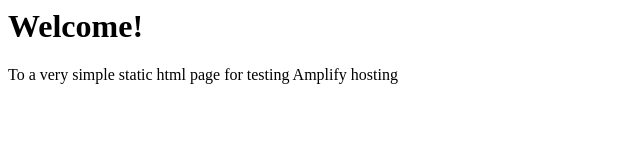
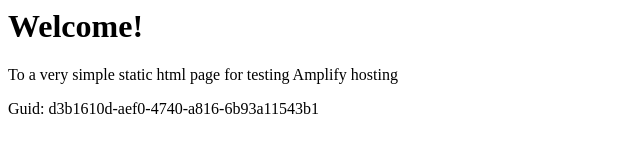
Before and after one commit to aws-aemilia-hkg/Github-PR-Commit-Integration-Test-DoNotTouch-GitHubAutoBuildPrPreviewCanaryTest-v1-prod-ap-east-1, a website: page src/index.html in a window 1280 px wide. Shown: the whole page, without its empty margins (0-640 px from the left). Drawn offline with Linux system fonts and the light colour scheme.

Commit message:
commit from integ tests

```diff
--- a/src/index.html
+++ b/src/index.html
@@ -1,3 +1,5 @@
+
+
 <html lang="en">
 
 <head>
@@ -10,6 +12,6 @@
 <body>
     <h1>Welcome!</h1>
     <p>To a very simple static html page for testing Amplify hosting</p>
-</body>
+    <p>Guid: d3b1610d-aef0-4740-a816-6b93a11543b1</p></body>
 
 </html>
```
